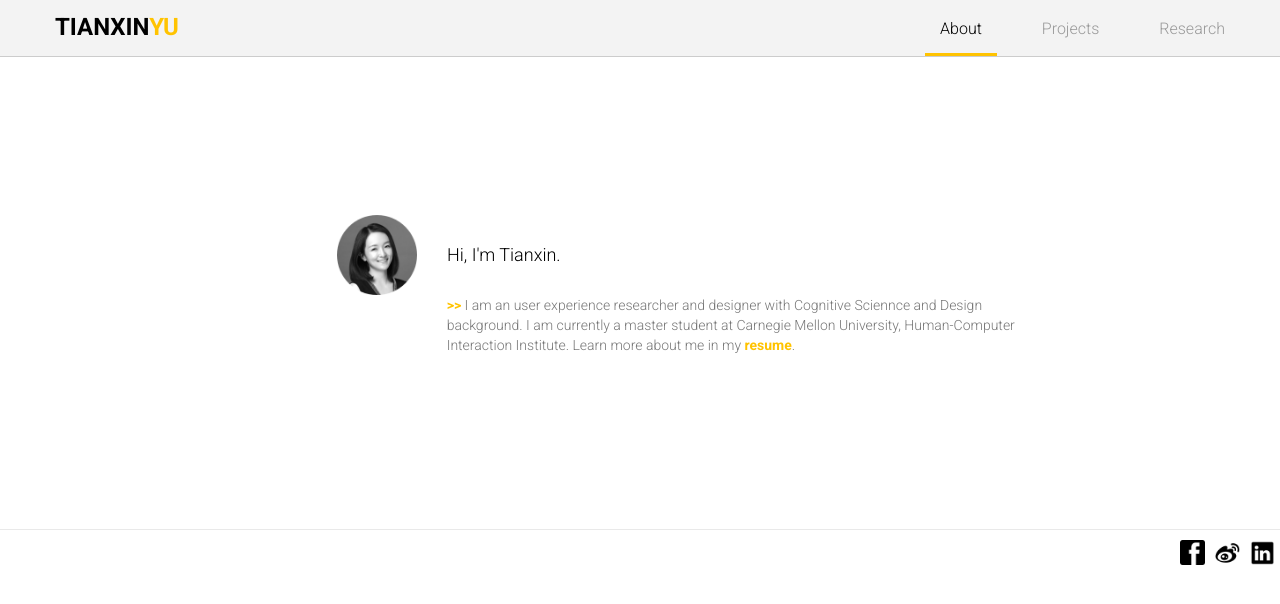
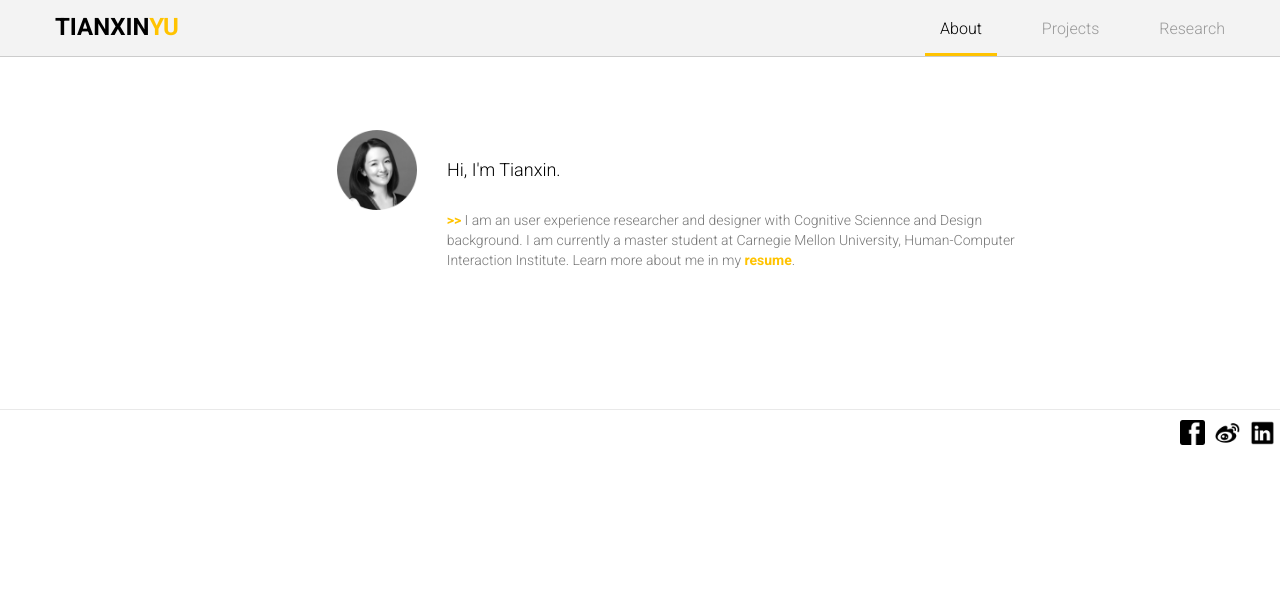
Before and after one commit to megacreep/goddess, a Django app: page / in a window 1280 px wide. Shown: the top 604 px of the page. Run offline with Django 3.2, Linux system fonts and the light colour scheme.

Commit message:
finish up design refactor

```diff
--- a/portfolio/static/portfolio/css/main.css
+++ b/portfolio/static/portfolio/css/main.css
@@ -936,8 +936,12 @@ textarea#message {
 #index .box {
   padding-top: 80px;
   padding-bottom: 80px;
-  min-height: 480px;;
-  height: 480px;
+  min-height: 360px;;
+}
+
+#research .container {
+  padding-left: 60px;
+  padding-right: 60px;
 }
 
 .yellow {
--- a/portfolio/templates/portfolio/index.html
+++ b/portfolio/templates/portfolio/index.html
@@ -5,7 +5,6 @@
 <section id="index">
   <div class="container">
     <div class="box">
-      <div class="vertical-center">
       <div class="row" style="height:80px">
         <div class="col-sm-3 col-sm-offset-1">
           <img class="img-avatar"
@@ -28,7 +27,6 @@
         </div>
       </div>
     </div>
-  </div>
   <!--/.box-->
   </div>
   <!--/.container-->
```
Lines whose indentation alone changed are shown as unchanged.
